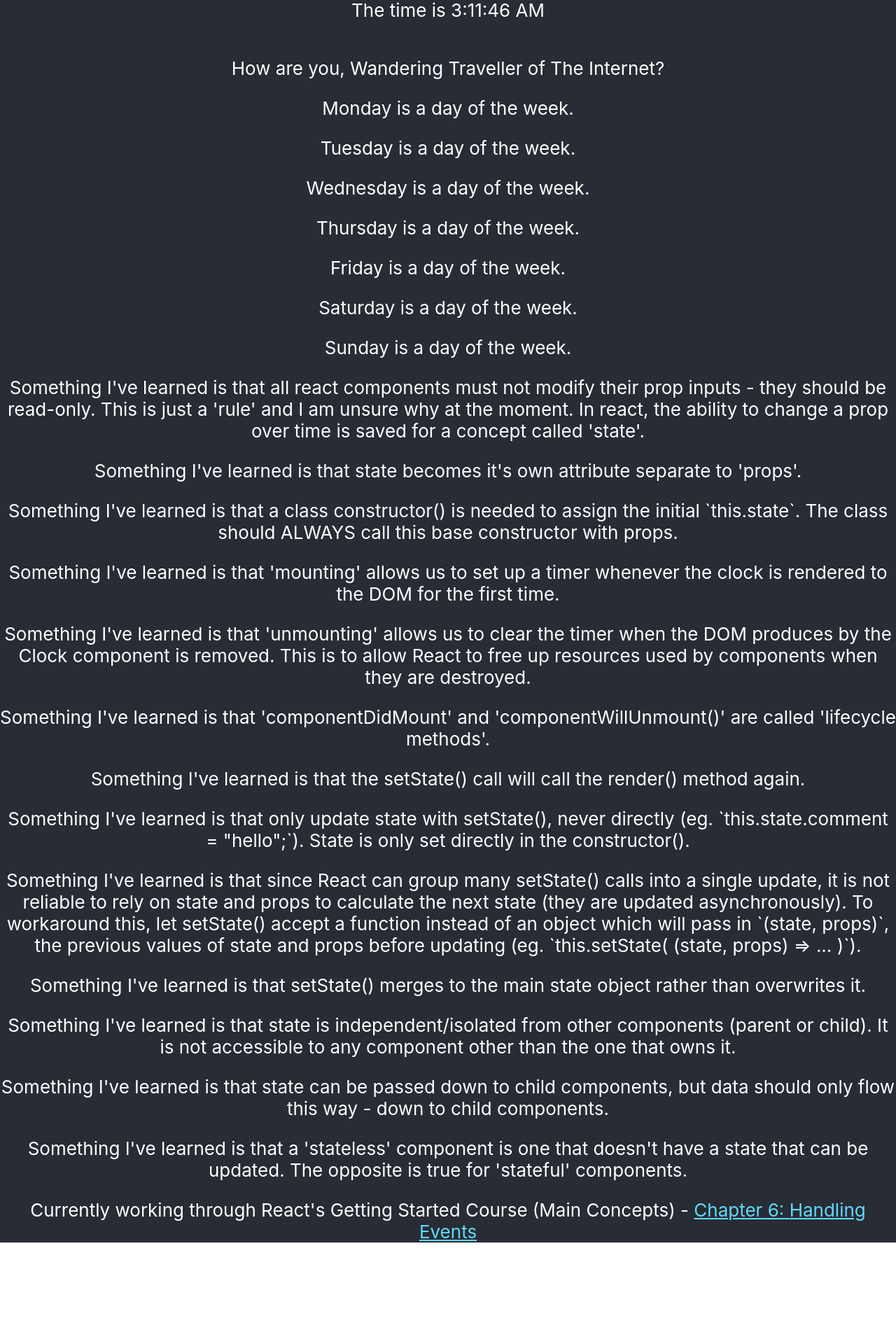
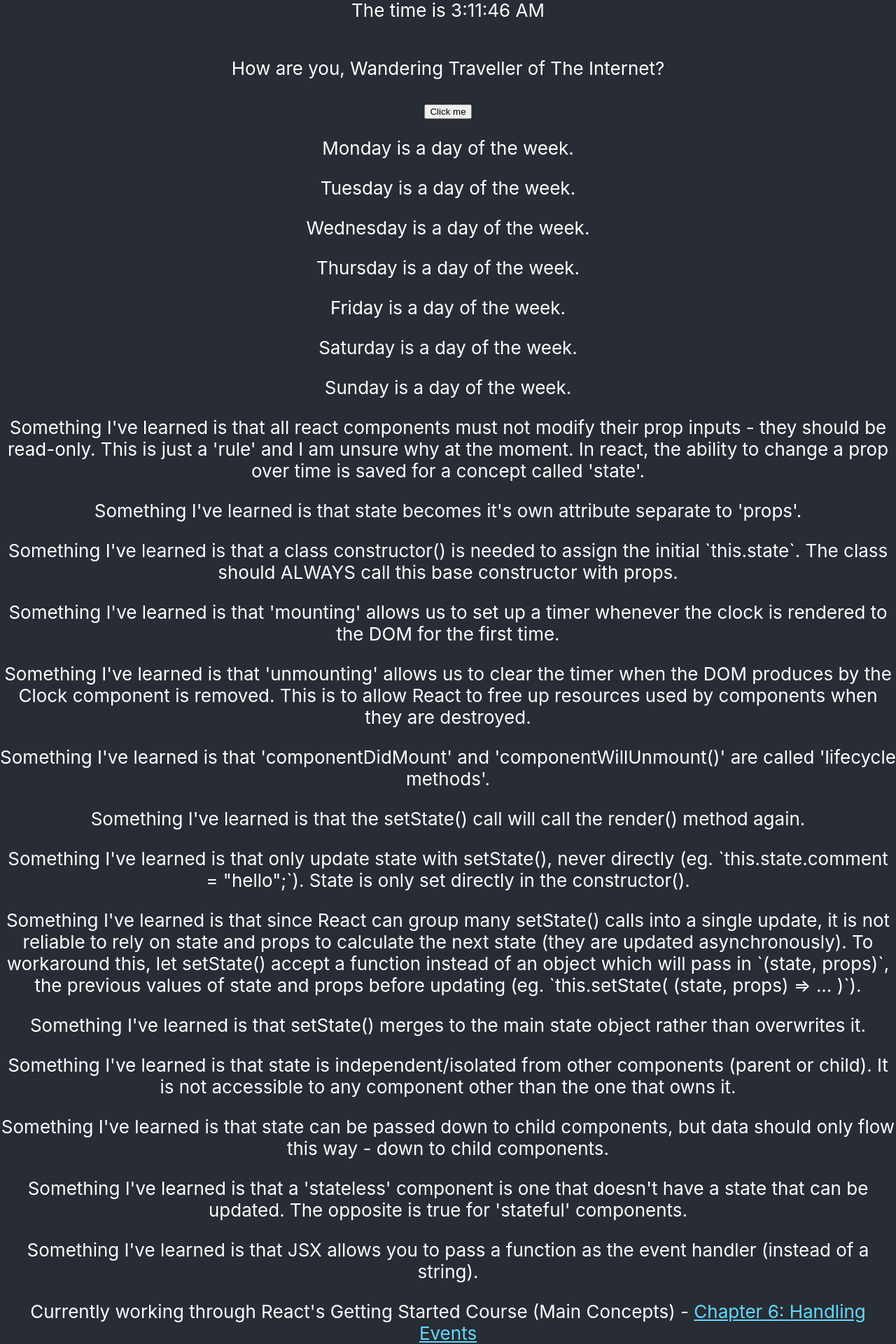
Before and after one commit to jespy3/ygo, a React (Create React App) app: page / in a window 1280 px wide. Shown: the part 430-2350 px from the top of the page at 70% size. Before the commit the page ends 2205 px from the top, so only its background shows below. Built offline with nearby package versions, Linux system fonts and the light colour scheme.

Commit message:
Adds an event handler on a button

```diff
--- a/src/components/basic.js
+++ b/src/components/basic.js
@@ -34,6 +34,7 @@ const learnings = [
   "state is independent/isolated from other components (parent or child). It is not accessible to any component other than the one that owns it",
   "state can be passed down to child components, but data should only flow this way - down to child components",
   "a 'stateless' component is one that doesn't have a state that can be updated. The opposite is true for 'stateful' components",
+  "JSX allows you to pass a function as the event handler (instead of a string)",
 ]
 
 function Normal(props) {
@@ -48,12 +49,26 @@ function Learning(props) {
   );
 }
 
+function ActionLink() {
+  function handleClick(e) {
+    e.preventDefault();
+    console.log('The link was clicked.')
+  }
+
+  return (
+    <button onClick={handleClick}>
+      Click me
+    </button>
+  );
+}
+
 function Basic() {
-  return(
+  return (
     <div>
       <p>
         How are you, {name}?
       </p>
+      <ActionLink />
       {daysOfTheWeek.map(day => <Normal day={day}/>)}
       {learnings.map(lesson => <Learning learning={lesson}/>)}
   </div>
```
